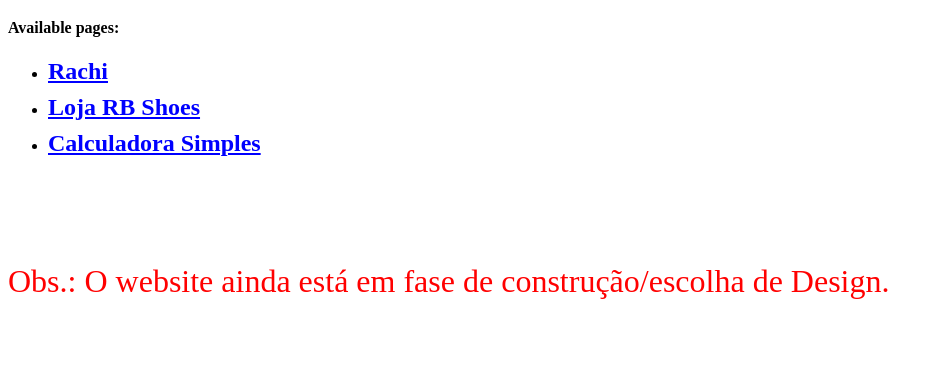
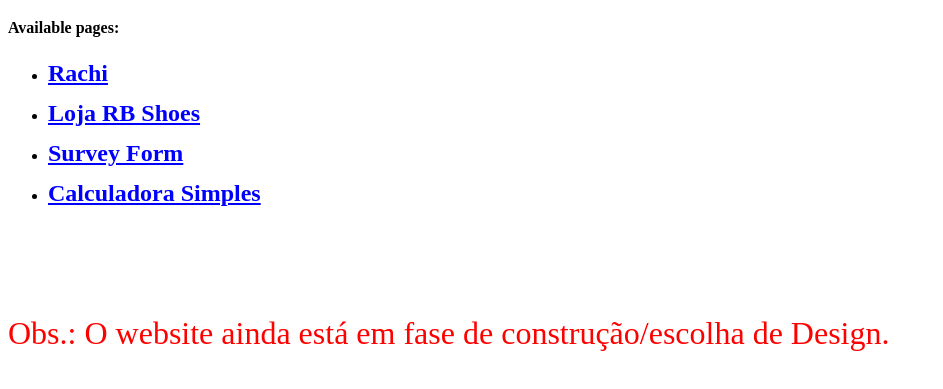
Before and after one commit to JorgeRodrigo481516/JorgeRodrigo481516.github.io, a plain HTML site: page index.html in a window 1280 px wide. Shown: the part 61-450 px from the top of the page, without its empty margins (0-943 px from the left). Drawn offline with Linux system fonts and the light colour scheme.

Commit message:
:sparkles: feat: Add Link to Survey Form Page

```diff
--- a/index.html
+++ b/index.html
@@ -9,7 +9,7 @@
     a {
       font-size: 24px;
       font-weight: 600;
-      line-height: 36px;
+      line-height: 40px;
       color: blue;
     }
     a:visited {
@@ -27,6 +27,7 @@
   <ul>
     <li><a href="https://jorgerodrigo481516.github.io/rachi/">Rachi</a></li>
     <li><a href="https://jorgerodrigo481516.github.io/loja-rb-shoes/">Loja RB Shoes</a></li>
+    <li><a href="https://jorgerodrigo481516.github.io/survey-form/">Survey Form</a></li>
     <li><a href="https://jorgerodrigo481516.github.io/calculadora-simples/">Calculadora Simples</a></li>
   </ul>
   <br><br><br>
```
